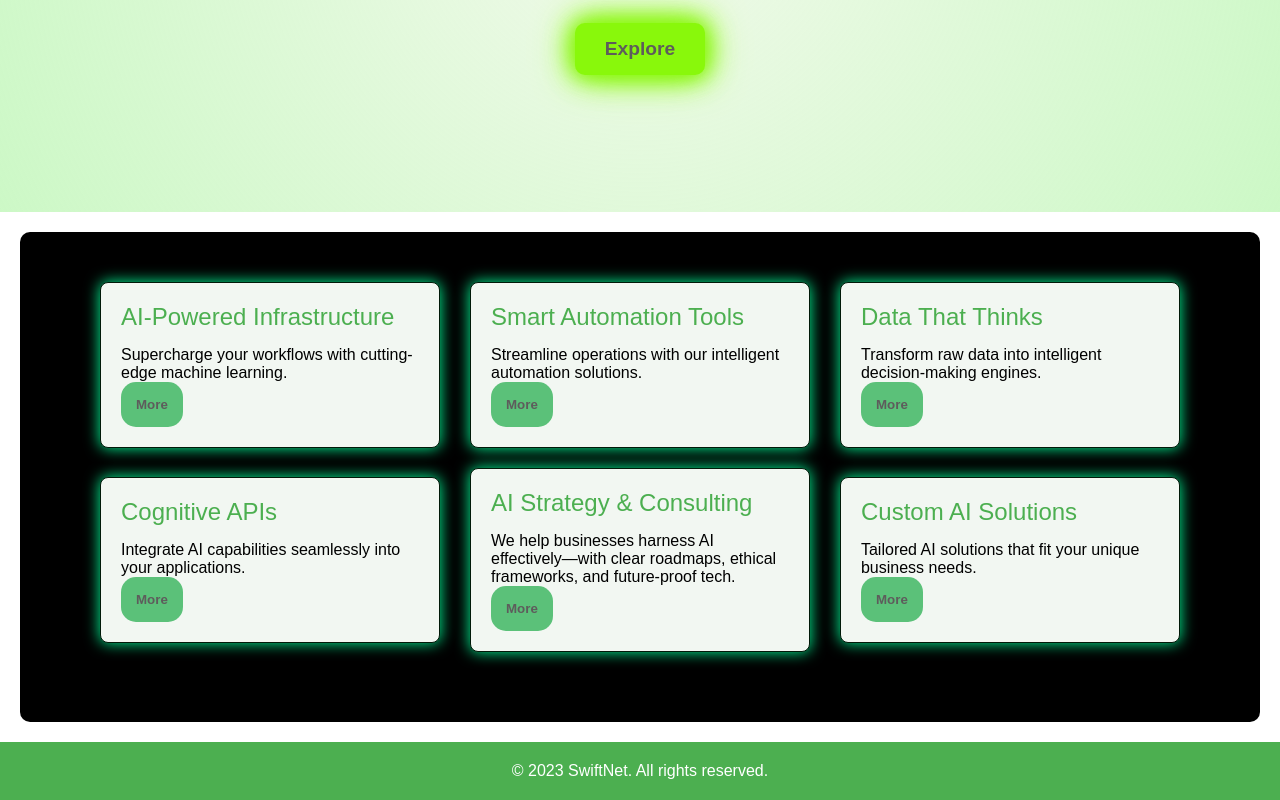
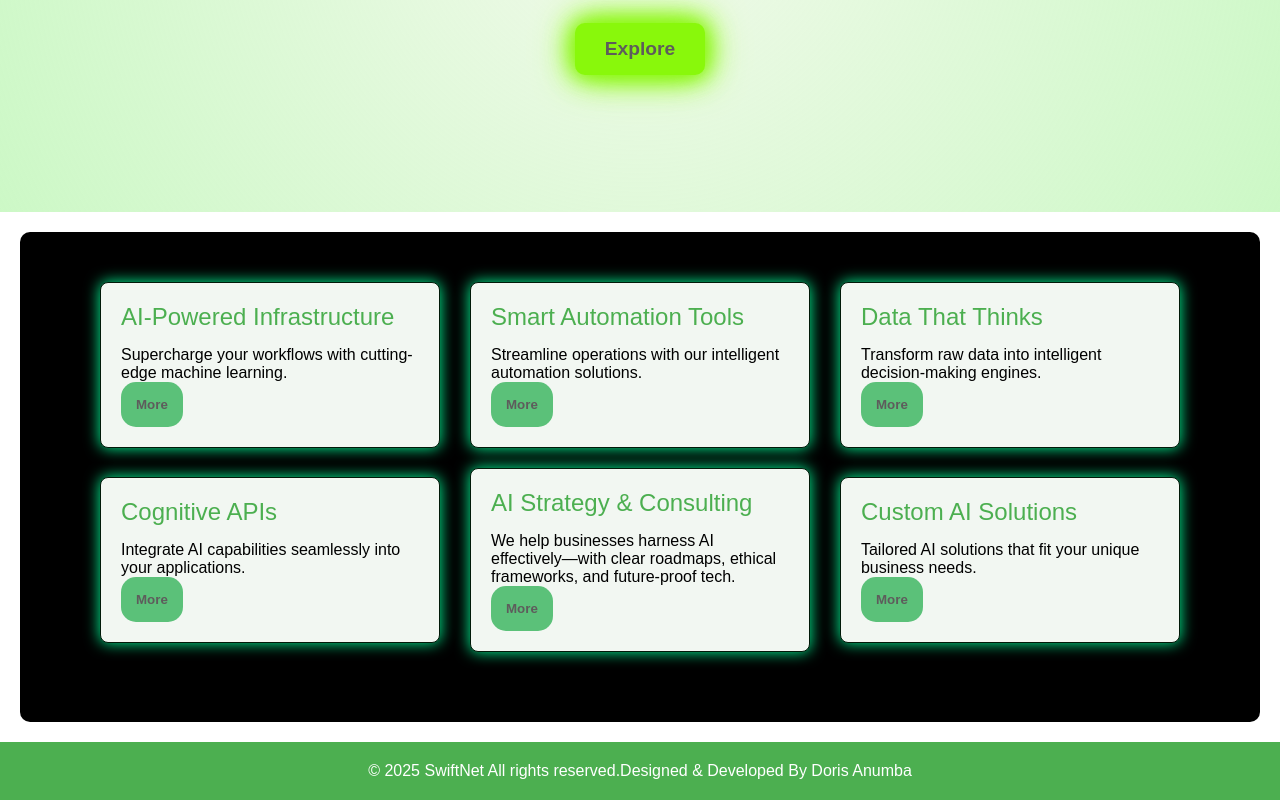
Before and after one commit to cocoabu/UpskillTask4, a plain HTML site: page index.html in a window 1280 px wide. Shown: the part 568-1368 px from the top of the page. Drawn offline with Linux system fonts and the light colour scheme.

Commit message:
Footer Updated added credits

```diff
--- a/index.html
+++ b/index.html
@@ -67,7 +67,8 @@
         </div>
 </body>
 <footer class="footer">
-    <p>&copy; 2023 SwiftNet. All rights reserved.</p>
+    <p>&copy; 2025 SwiftNet All rights reserved.</p>
+    <p> Designed & Developed By Doris Anumba</p>
 </footer>
 
 </html>
```
